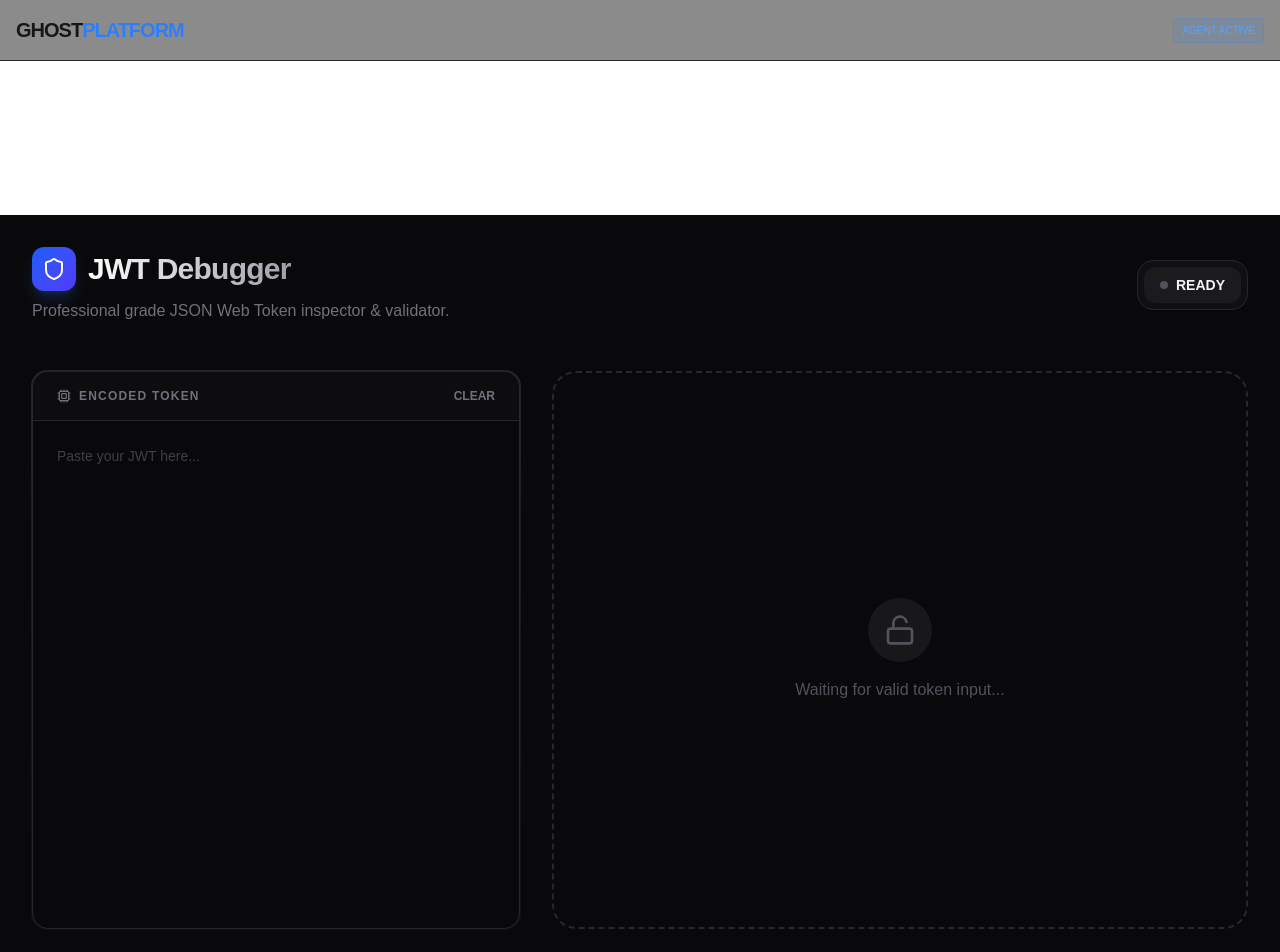
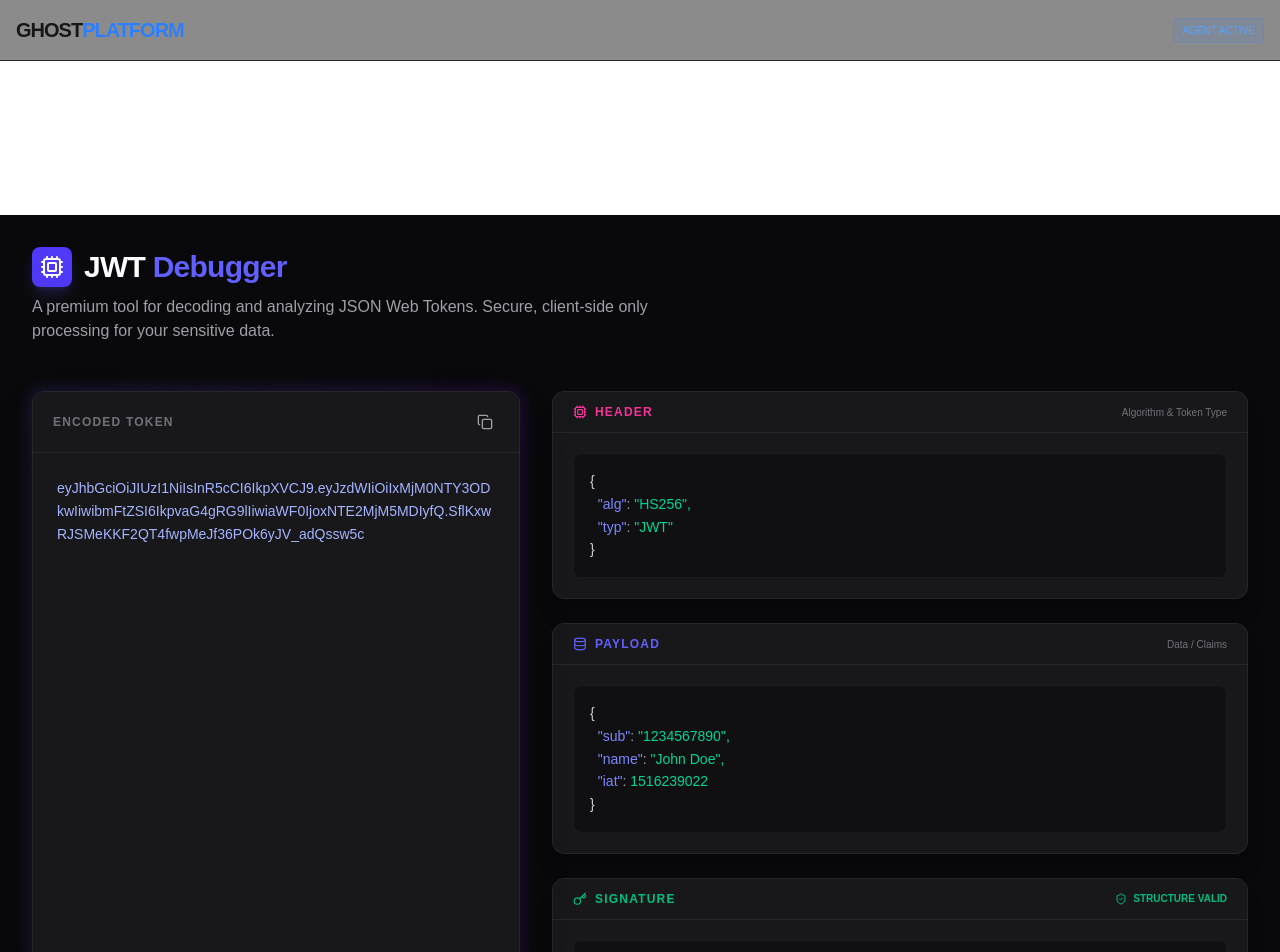
Before and after one commit to thewantedmario/ghost-platform, a Next.js app: page /tools/jwt-debugger in a window 1280 px wide. Shown: the top 952 px of the page. Built offline with nearby package versions, Linux system fonts and the light colour scheme.

Commit message:
Sunday Auto-Update: New tools & updated homepage [skip ci]

```diff
--- a/src/app/tools/jwt-debugger/page.tsx
+++ b/src/app/tools/jwt-debugger/page.tsx
@@ -1,22 +1,17 @@
 'use client';
 
+"use client";
+
 import React, { useState, useEffect, useCallback } from 'react';
-import { Shield, Copy, Check, AlertCircle, Cpu, Lock, Unlock, Clock, Key } from 'lucide-react';
+import { Copy, Check, ShieldAlert, ShieldCheck, Cpu, Database, Key } from 'lucide-react';
 
 interface JWTHeader {
   alg: string;
-  typ?: string;
+  typ: string;
   [key: string]: any;
 }
 
 interface JWTPayload {
-  iss?: string;
-  sub?: string;
-  aud?: string | string[];
-  exp?: number;
-  nbf?: number;
-  iat?: number;
-  jti?: string;
   [key: string]: any;
 }
 
@@ -28,8 +23,10 @@ interface DecodedJWT {
   error: string | null;
 }
 
-const JWTDebugger: React.FC = () => {
-  const [input, setInput] = useState<string>('');
+const DEFAULT_JWT = "eyJhbGciOiJIUzI1NiIsInR5cCI6IkpXVCJ9.eyJzdWIiOiIxMjM0NTY3ODkwIiwibmFtZSI6IkpvaG4gRG9lIiwiaWF0IjoxNTE2MjM5MDIyfQ.SflKxwRJSMeKKF2QT4fwpMeJf36POk6yJV_adQssw5c";
+
+export default function JWTDebugger() {
+  const [input, setInput] = useState<string>(DEFAULT_JWT);
   const [decoded, setDecoded] = useState<DecodedJWT>({
     header: null,
     payload: null,
@@ -37,9 +34,9 @@ const JWTDebugger: React.FC = () => {
     isValid: false,
     error: null,
   });
-  const [copiedSection, setCopiedSection] = useState<string | null>(null);
+  const [copied, setCopied] = useState<string | null>(null);
 
-  const decodeBase64 = (str: string): any => {
+  const base64UrlDecode = (str: string): string | null => {
     try {
       const base64 = str.replace(/-/g, '+').replace(/_/g, '/');
       const jsonPayload = decodeURIComponent(
@@ -48,253 +45,227 @@ const JWTDebugger: React.FC = () => {
           .map((c) => '%' + ('00' + c.charCodeAt(0).toString(16)).slice(-2))
           .join('')
       );
-      return JSON.parse(jsonPayload);
+      return jsonPayload;
     } catch (e) {
       return null;
     }
   };
 
-  const handleDecode = useCallback((token: string) => {
-    if (!token) {
-      setDecoded({ header: null, payload: null, signature: null, isValid: false, error: null });
-      return;
-    }
+  const decodeJWT = useCallback((token: string) => {
+    const parts = token.split('.');
 
-    const parts = token.split('.');
     if (parts.length !== 3) {
       setDecoded({
         header: null,
         payload: null,
         signature: null,
         isValid: false,
-        error: 'Invalid JWT structure. A JWT must consist of three parts separated by dots.',
+        error: "Invalid JWT structure: A JWT must have 3 parts separated by dots.",
       });
       return;
     }
 
-    const header = decodeBase64(parts[0]);
-    const payload = decodeBase64(parts[1]);
-    const signature = parts[2];
+    try {
+      const headerJson = base64UrlDecode(parts[0]);
+      const payloadJson = base64UrlDecode(parts[1]);
 
-    if (!header || !payload) {
+      if (!headerJson || !payloadJson) throw new Error("Invalid encoding");
+
       setDecoded({
-        header,
-        payload,
-        signature,
+        header: JSON.parse(headerJson),
+        payload: JSON.parse(payloadJson),
+        signature: parts[2],
+        isValid: true,
+        error: null,
+      });
+    } catch (err) {
+      setDecoded({
+        header: null,
+        payload: null,
+        signature: null,
         isValid: false,
-        error: 'Failed to decode Base64Url content.',
+        error: "Failed to parse JWT content. Ensure the token is Base64Url encoded.",
       });
-      return;
     }
-
-    setDecoded({
-      header,
-      payload,
-      signature,
-      isValid: true,
-      error: null,
-    });
   }, []);
 
   useEffect(() => {
-    handleDecode(input);
-  }, [input, handleDecode]);
+    decodeJWT(input);
+  }, [input, decodeJWT]);
 
-  const copyToClipboard = (text: string, section: string) => {
+  const copyToClipboard = (text: string, id: string) => {
     navigator.clipboard.writeText(text);
-    setCopiedSection(section);
-    setTimeout(() => setCopiedSection(null), 2000);
+    setCopied(id);
+    setTimeout(() => setCopied(null), 2000);
   };
 
-  const formatTimestamp = (timestamp: number | undefined) => {
-    if (!timestamp) return 'N/A';
-    return new Date(timestamp * 1000).toLocaleString();
-  };
-
-  const SyntaxHighlighter = ({ data, title, section }: { data: any, title: string, section: string }) => (
-    <div className="group relative rounded-xl bg-zinc-900/50 border border-zinc-800 p-6 overflow-hidden transition-all hover:border-zinc-700">
-      <div className="flex items-center justify-between mb-4">
-        <h3 className="text-sm font-semibold uppercase tracking-wider text-zinc-400 flex items-center gap-2">
-          <div className="w-2 h-2 rounded-full bg-blue-500 shadow-[0_0_8px_rgba(59,130,246,0.5)]" />
-          {title}
-        </h3>
-        <button
-          onClick={() => copyToClipboard(JSON.stringify(data, null, 2), section)}
-          className="p-2 rounded-lg bg-zinc-800 text-zinc-400 hover:text-white transition-colors"
-        >
-          {copiedSection === section ? <Check className="w-4 h-4 text-emerald-400" /> : <Copy className="w-4 h-4" />}
-        </button>
-      </div>
-      <pre className="font-mono text-sm leading-relaxed overflow-x-auto custom-scrollbar">
-        {Object.entries(data || {}).map(([key, value], i) => (
-          <div key={i} className="flex gap-2">
-            <span className="text-purple-400">"{key}"</span>
-            <span className="text-zinc-500">:</span>
-            <span className={typeof value === 'string' ? 'text-emerald-400' : 'text-orange-400'}>
-              {typeof value === 'string' ? `"${value}"` : JSON.stringify(value)}
-            </span>
-            {i < Object.entries(data).length - 1 && <span className="text-zinc-500">,</span>}
+  const SyntaxHighlightedJson = ({ data }: { data: any }) => (
+    <pre className="text-sm font-mono leading-relaxed overflow-x-auto p-4 rounded-lg bg-zinc-950/50 border border-zinc-800/50">
+      {JSON.stringify(data, null, 2).split('\n').map((line, i) => {
+        const isKey = line.includes('":');
+        return (
+          <div key={i} className="whitespace-pre">
+            {isKey ? (
+              <>
+                <span className="text-indigo-400">{line.split(':')[0]}</span>
+                <span className="text-zinc-400">:</span>
+                <span className="text-emerald-400">{line.split(':')[1]}</span>
+              </>
+            ) : (
+              <span className="text-zinc-300">{line}</span>
+            )}
           </div>
-        ))}
-      </pre>
-    </div>
+        );
+      })}
+    </pre>
   );
 
   return (
-    <div className="min-h-screen bg-zinc-950 text-zinc-100 p-4 md:p-8 selection:bg-blue-500/30">
+    <div className="min-h-screen bg-zinc-950 text-zinc-200 p-4 md:p-8 font-sans selection:bg-indigo-500/30">
       <div className="max-w-7xl mx-auto">
         {/* Header */}
-        <header className="flex flex-col md:flex-row md:items-center justify-between mb-12 gap-6">
-          <div className="space-y-2">
-            <div className="flex items-center gap-3">
-              <div className="p-2.5 rounded-xl bg-gradient-to-br from-blue-600 to-indigo-600 shadow-lg shadow-blue-500/20">
-                <Shield className="w-6 h-6 text-white" />
-              </div>
-              <h1 className="text-3xl font-bold tracking-tight bg-clip-text text-transparent bg-gradient-to-r from-white to-zinc-400">
-                JWT Debugger
-              </h1>
+        <header className="mb-12">
+          <div className="flex items-center gap-3 mb-2">
+            <div className="p-2 bg-indigo-600 rounded-lg shadow-lg shadow-indigo-500/20">
+              <Cpu size={24} className="text-white" />
             </div>
-            <p className="text-zinc-500 font-medium">Professional grade JSON Web Token inspector & validator.</p>
+            <h1 className="text-3xl font-bold tracking-tight text-white">
+              JWT <span className="text-indigo-500">Debugger</span>
+            </h1>
           </div>
-
-          <div className="flex items-center gap-4 bg-zinc-900/50 border border-zinc-800 p-1.5 rounded-2xl">
-            <div className="px-4 py-2 rounded-xl bg-zinc-800/50 flex items-center gap-2">
-              <div className={`w-2 h-2 rounded-full ${decoded.isValid ? 'bg-emerald-500 shadow-[0_0_8px_rgba(16,185,129,0.5)]' : 'bg-zinc-600'}`} />
-              <span className="text-sm font-semibold">{decoded.isValid ? 'VALID FORMAT' : 'READY'}</span>
-            </div>
-          </div>
+          <p className="text-zinc-400 max-w-2xl">
+            A premium tool for decoding and analyzing JSON Web Tokens. Secure, client-side only processing for your sensitive data.
+          </p>
         </header>
 
         <div className="grid grid-cols-1 lg:grid-cols-12 gap-8">
           {/* Input Section */}
           <div className="lg:col-span-5 space-y-6">
             <div className="relative group">
-              <div className="absolute -inset-px bg-gradient-to-b from-zinc-700 to-zinc-900 rounded-2xl opacity-50 transition-opacity group-focus-within:opacity-100" />
-              <div className="relative bg-zinc-950 rounded-2xl overflow-hidden border border-zinc-800">
-                <div className="flex items-center justify-between px-6 py-4 border-b border-zinc-800 bg-zinc-900/30">
-                  <span className="text-xs font-bold uppercase tracking-widest text-zinc-500 flex items-center gap-2">
-                    <Cpu className="w-3.5 h-3.5" /> Encoded Token
-                  </span>
+              <div className="absolute -inset-0.5 bg-gradient-to-r from-indigo-500 to-purple-600 rounded-xl blur opacity-20 group-hover:opacity-40 transition duration-1000"></div>
+              <div className="relative bg-zinc-900 border border-zinc-800 rounded-xl overflow-hidden shadow-2xl">
+                <div className="px-5 py-4 border-b border-zinc-800 bg-zinc-900/50 flex justify-between items-center">
+                  <span className="text-xs font-bold uppercase tracking-widest text-zinc-500">Encoded Token</span>
                   <button
-                    onClick={() => setInput('')}
-                    className="text-xs font-semibold text-zinc-500 hover:text-white transition-colors"
+                    onClick={() => copyToClipboard(input, 'input')}
+                    className="p-1.5 hover:bg-zinc-800 rounded-md transition-colors text-zinc-400"
                   >
-                    CLEAR
+                    {copied === 'input' ? <Check size={16} className="text-emerald-500" /> : <Copy size={16} />}
                   </button>
                 </div>
                 <textarea
-                  className="w-full h-[500px] bg-transparent p-6 font-mono text-sm leading-relaxed resize-none focus:outline-none placeholder:text-zinc-700 text-blue-400"
-                  placeholder="Paste your JWT here..."
-                  spellCheck="false"
                   value={input}
                   onChange={(e) => setInput(e.target.value)}
+                  placeholder="Paste your JWT here..."
+                  className="w-full h-[500px] p-6 bg-transparent text-indigo-300 font-mono text-sm leading-relaxed focus:outline-none resize-none scrollbar-thin scrollbar-thumb-zinc-700"
                 />
               </div>
             </div>
 
             {decoded.error && (
-              <div className="flex items-start gap-3 p-4 rounded-xl bg-red-500/10 border border-red-500/20 text-red-400 animate-in fade-in slide-in-from-top-2">
-                <AlertCircle className="w-5 h-5 shrink-0 mt-0.5" />
-                <p className="text-sm font-medium">{decoded.error}</p>
+              <div className="flex items-start gap-3 p-4 bg-red-500/10 border border-red-500/20 rounded-lg text-red-400 text-sm">
+                <ShieldAlert className="shrink-0" size={18} />
+                <p>{decoded.error}</p>
               </div>
             )}
           </div>
 
-          {/* Decoded Section */}
+          {/* Output Section */}
           <div className="lg:col-span-7 space-y-6">
-            {!decoded.isValid && !decoded.error ? (
-              <div className="h-full min-h-[500px] flex flex-col items-center justify-center border-2 border-dashed border-zinc-800 rounded-3xl text-zinc-600 space-y-4">
-                <div className="p-4 rounded-full bg-zinc-900">
-                  <Unlock className="w-8 h-8" />
+            {/* Header Block */}
+            <div className="bg-zinc-900 border border-zinc-800 rounded-xl overflow-hidden shadow-xl">
+              <div className="px-5 py-3 border-b border-zinc-800 bg-zinc-900/50 flex items-center justify-between">
+                <div className="flex items-center gap-2">
+                  <Cpu size={14} className="text-pink-500" />
+                  <span className="text-xs font-bold uppercase tracking-widest text-pink-500">Header</span>
                 </div>
-                <p className="font-medium">Waiting for valid token input...</p>
+                <span className="text-[10px] text-zinc-500 font-mono">Algorithm & Token Type</span>
               </div>
-            ) : (
-              <div className="space-y-6 animate-in fade-in duration-500">
-                {/* Header Section */}
-                {decoded.header && (
-                  <SyntaxHighlighter
-                    data={decoded.header}
-                    title="Header"
-                    section="header"
-                  />
+              <div className="p-5">
+                {decoded.header ? (
+                  <SyntaxHighlightedJson data={decoded.header} />
+                ) : (
+                  <div className="h-20 flex items-center justify-center text-zinc-600 italic text-sm">Waiting for valid token...</div>
                 )}
+              </div>
+            </div>
 
-                {/* Payload Section */}
-                {decoded.payload && (
-                  <div className="space-y-4">
-                    <SyntaxHighlighter
-                      data={decoded.payload}
-                      title="Payload"
-                      section="payload"
-                    />
+            {/* Payload Block */}
+            <div className="bg-zinc-900 border border-zinc-800 rounded-xl overflow-hidden shadow-xl">
+              <div className="px-5 py-3 border-b border-zinc-800 bg-zinc-900/50 flex items-center justify-between">
+                <div className="flex items-center gap-2">
+                  <Database size={14} className="text-indigo-500" />
+                  <span className="text-xs font-bold uppercase tracking-widest text-indigo-500">Payload</span>
+                </div>
+                <span className="text-[10px] text-zinc-500 font-mono">Data / Claims</span>
+              </div>
+              <div className="p-5">
+                {decoded.payload ? (
+                  <SyntaxHighlightedJson data={decoded.payload} />
+                ) : (
+                  <div className="h-40 flex items-center justify-center text-zinc-600 italic text-sm">Waiting for valid token...</div>
+                )}
+              </div>
+            </div>
 
-                    {/* Token Insights Card */}
-                    <div className="grid grid-cols-1 md:grid-cols-2 gap-4">
-                      <div className="p-4 rounded-xl bg-zinc-900/30 border border-zinc-800 flex items-center gap-4">
-                        <div className="p-2 rounded-lg bg-zinc-800">
-                          <Clock className="w-4 h-4 text-orange-400" />
-                        </div>
-                        <div>
-                          <p className="text-[10px] font-bold text-zinc-500 uppercase tracking-wider">Expiration (exp)</p>
-                          <p className="text-sm font-mono text-zinc-300">{formatTimestamp(decoded.payload.exp)}</p>
-                        </div>
-                      </div>
-                      <div className="p-4 rounded-xl bg-zinc-900/30 border border-zinc-800 flex items-center gap-4">
-                        <div className="p-2 rounded-lg bg-zinc-800">
-                          <Clock className="w-4 h-4 text-emerald-400" />
-                        </div>
-                        <div>
-                          <p className="text-[10px] font-bold text-zinc-500 uppercase tracking-wider">Issued At (iat)</p>
-                          <p className="text-sm font-mono text-zinc-300">{formatTimestamp(decoded.payload.iat)}</p>
-                        </div>
-                      </div>
-                    </div>
+            {/* Signature Block */}
+            <div className="bg-zinc-900 border border-zinc-800 rounded-xl overflow-hidden shadow-xl">
+              <div className="px-5 py-3 border-b border-zinc-800 bg-zinc-900/50 flex items-center justify-between">
+                <div className="flex items-center gap-2">
+                  <Key size={14} className="text-emerald-500" />
+                  <span className="text-xs font-bold uppercase tracking-widest text-emerald-500">Signature</span>
+                </div>
+                {decoded.isValid ? (
+                  <div className="flex items-center gap-1.5 text-[10px] text-emerald-500 font-bold uppercase">
+                    <ShieldCheck size={12} /> Structure Valid
+                  </div>
+                ) : (
+                  <div className="flex items-center gap-1.5 text-[10px] text-zinc-500 font-bold uppercase">
+                    <ShieldAlert size={12} /> Unverified
                   </div>
                 )}
-
-                {/* Signature Verification Mockup */}
-                <div className="rounded-xl bg-zinc-900/50 border border-zinc-800 overflow-hidden">
-                  <div className="px-6 py-4 border-b border-zinc-800 bg-zinc-900/30 flex items-center justify-between">
-                    <span className="text-xs font-bold uppercase tracking-widest text-zinc-500 flex items-center gap-2">
-                      <Lock className="w-3.5 h-3.5" /> Signature
-                    </span>
-                    <span className="text-xs font-mono text-zinc-600">HMACSHA256</span>
-                  </div>
-                  <div className="p-6">
-                    <div className="bg-zinc-950 rounded-lg p-4 font-mono text-sm break-all text-zinc-500 border border-zinc-800/50">
-                      {decoded.signature || 'No signature detected'}
-                    </div>
-                    <div className="mt-4 flex items-center gap-2 text-xs text-zinc-500 italic">
-                      <Key className="w-3.5 h-3.5" />
-                      <span>Signature is encoded. Secret verification requires server-side validation.</span>
-                    </div>
-                  </div>
+              </div>
+              <div className="p-5">
+                <div className="p-4 rounded-lg bg-zinc-950/50 border border-zinc-800/50 font-mono text-xs break-all text-emerald-500/70">
+                  {decoded.signature || "No signature detected"}
                 </div>
+                <p className="mt-3 text-[11px] text-zinc-500 leading-relaxed italic">
+                  Note: This tool decodes the Base64 content. To verify the cryptographic signature, the server's private key or secret would be required.
+                </p>
               </div>
-            )}
+            </div>
           </div>
         </div>
+
+        {/* Footer Info */}
+        <footer className="mt-16 pt-8 border-t border-zinc-900 flex flex-col md:flex-row justify-between items-center gap-4 text-zinc-500 text-xs">
+          <div className="flex items-center gap-6">
+            <span className="flex items-center gap-1.5 hover:text-indigo-400 transition-colors cursor-default">
+              <div className="w-1.5 h-1.5 rounded-full bg-emerald-500"></div> Client-side Processing
+            </span>
+            <span className="flex items-center gap-1.5 hover:text-indigo-400 transition-colors cursor-default">
+              <div className="w-1.5 h-1.5 rounded-full bg-indigo-500"></div> No Data Logging
+            </span>
+          </div>
+          <p>© {new Date().getFullYear()} JWT Debugger Professional. Built for developers.</p>
+        </footer>
       </div>
 
       <style jsx global>{`
-        .custom-scrollbar::-webkit-scrollbar {
-          width: 8px;
-          height: 8px;
+        .scrollbar-thin::-webkit-scrollbar {
+          width: 6px;
         }
-        .custom-scrollbar::-webkit-scrollbar-track {
+        .scrollbar-thin::-webkit-scrollbar-track {
           background: transparent;
         }
-        .custom-scrollbar::-webkit-scrollbar-thumb {
+        .scrollbar-thin::-webkit-scrollbar-thumb {
           background: #27272a;
-          border-radius: 4px;
+          border-radius: 10px;
         }
-        .custom-scrollbar::-webkit-scrollbar-thumb:hover {
+        .scrollbar-thin::-webkit-scrollbar-thumb:hover {
           background: #3f3f46;
         }
       `}</style>
     </div>
   );
-};
-
-export default JWTDebugger;
+}
```
Also changed, not shown: src/app/page.tsx (+28 -28 lines).
